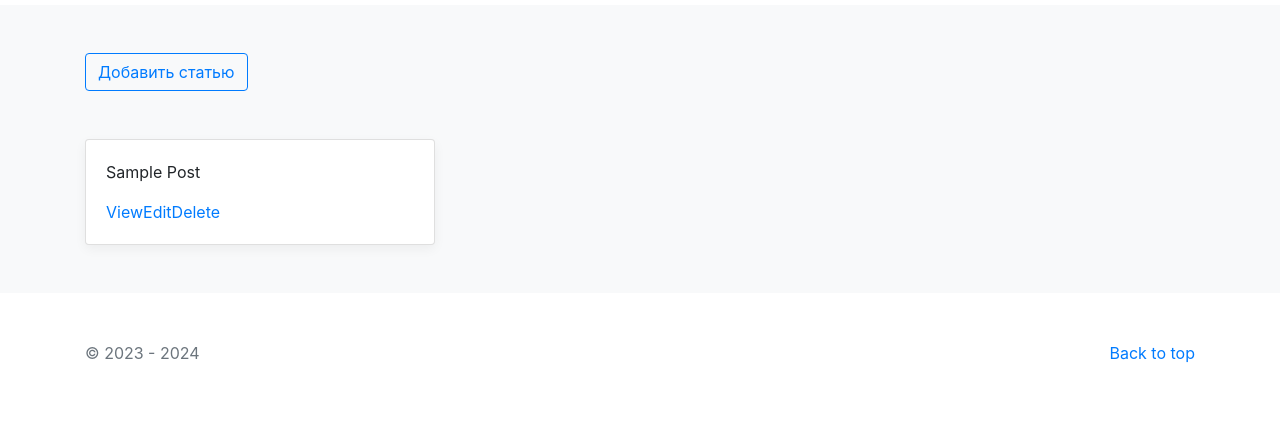
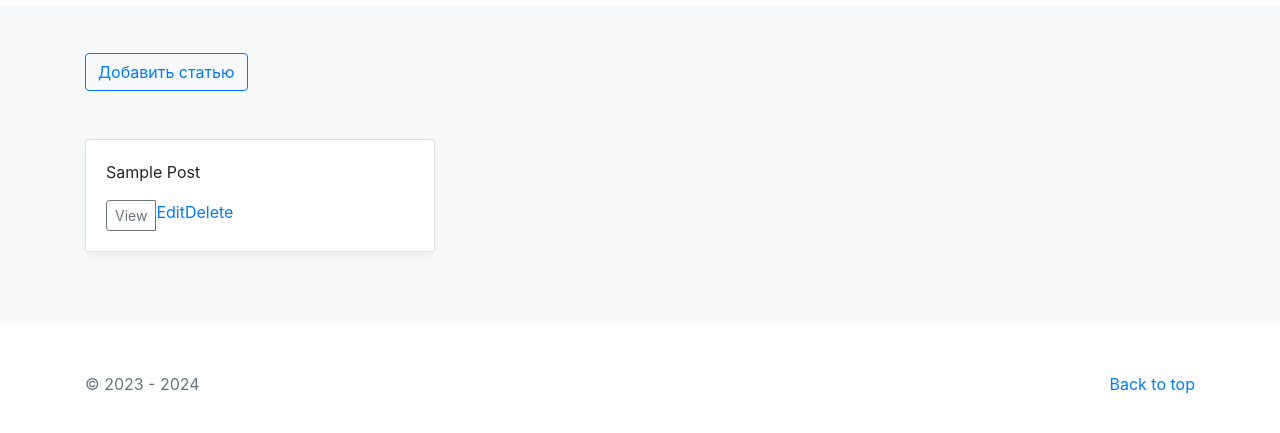
Before and after one commit to ilnurhub/my_store, a Django app: page /blog/ in a window 1280 px wide. Shown: the part 251-684 px from the top of the page. Run offline with Django 4.2, Linux system fonts and the light colour scheme; tables that the repository leaves empty hold one stand-in row (values such as "Sample post"); some libraries are stand-ins or nearby versions.

Commit message:
added button view

```diff
--- a/blog/templates/blog/post_list.html
+++ b/blog/templates/blog/post_list.html
@@ -5,14 +5,15 @@
 </div>
 {% for object in object_list %}
 <div class="col-md-4">
-    <div class="card mb-4, box-shadow">
+    <div class="card mb-4 box-shadow">
         <div class="card-body">
             <p class="card-text">
                 {{ object|title }}
             </p>
             <div class="d-flex justify-content-between align-items-center">
                 <div class="btn-group">
-                    <a href="#">View</a>
+                    <a href="{% url 'blog:view_post' object.pk %}" type="button"
+                       class="btn btn-sm btn-outline-secondary">View</a>
                     <a href="#">Edit</a>
                     <a href="#">Delete</a>
                 </div>
```
